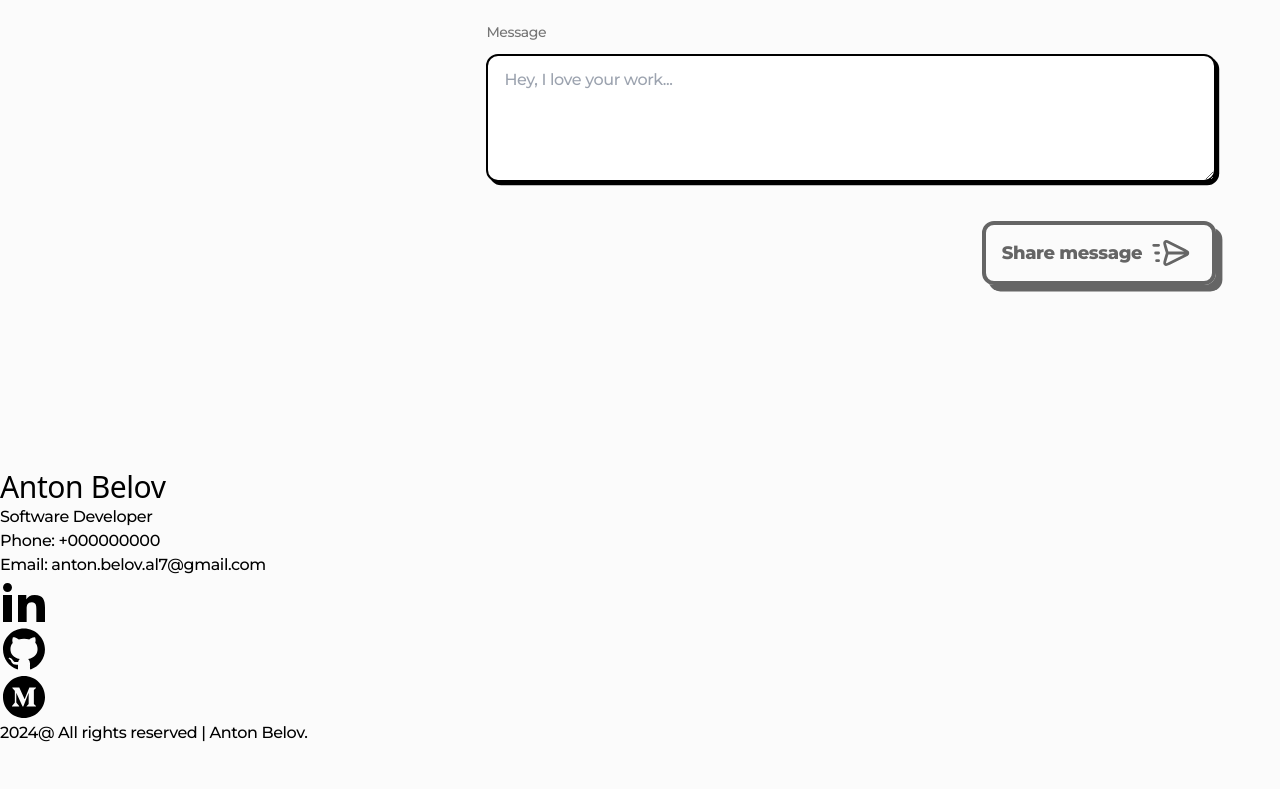
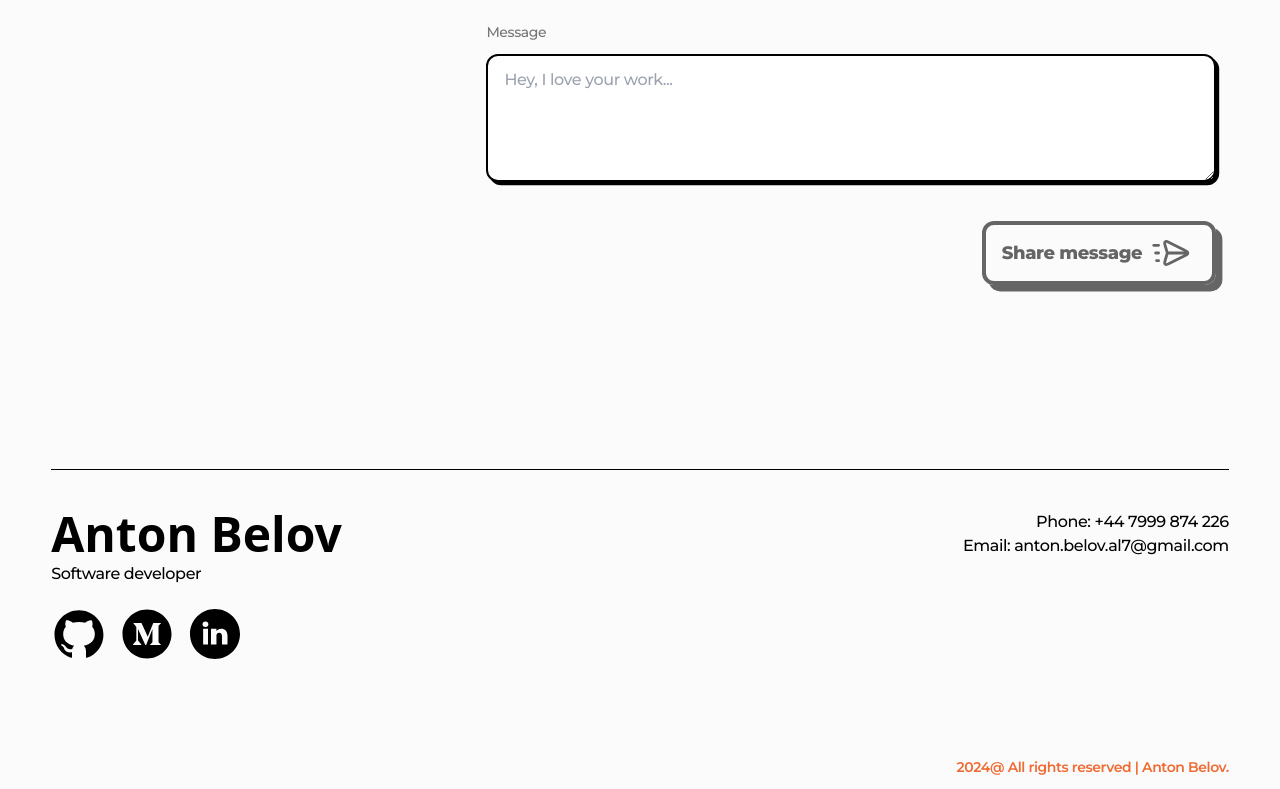
Before and after one commit to Commit2Cosmos/Porfolio-2.0, a Next.js app: page / in a window 1280 px wide. Shown: the part 2251-3040 px from the top of the page. Before the commit the page ends 2996 px from the top, so only its background shows below. Built offline with nearby package versions, Linux system fonts and the light colour scheme.

Commit message:
footer css done

```diff
--- a/src/app/components/contact/contact.tsx
+++ b/src/app/components/contact/contact.tsx
@@ -1,5 +1,4 @@
 import Form from "./form";
-import Image from "next/image"
 
 
 export default function Contact() {
--- a/src/app/components/footer/circles.tsx
+++ b/src/app/components/footer/circles.tsx
@@ -1,34 +1,29 @@
 import Link from 'next/link';
-import { ImLinkedin2 } from 'react-icons/im';
 import { AiFillGithub, AiFillMediumCircle } from 'react-icons/ai';
-import type { IconType } from 'react-icons'
+import Image from 'next/image';
 import paths from 'paths';
-
-
-interface CircleProps {
-    Icon: IconType,
-    link_url: string
-}
-
-
-function Circle(props: CircleProps) {
-
-    const { Icon, link_url } = props;
-
-    return (
-        <Link href={link_url}>
-            { <Icon size='48' /> }
-        </Link>
-    );
-}
 
 
 export default function Circles() {
     return (
-        <>
-            <Circle Icon={ ImLinkedin2 } link_url={paths.linkedin} />
-            <Circle Icon={ AiFillGithub } link_url={paths.github} />
-            <Circle Icon={ AiFillMediumCircle } link_url={paths.medium} />
-        </>
+        <div className="my-4 h-14
+        flex items-stretch gap-3
+        ">
+            <Link href={paths.github} className='flex items-center justify-center'>
+                <AiFillGithub className='w-full h-full' />
+            </Link>
+            <Link href={paths.medium} className='flex items-center justify-center'>
+                <AiFillMediumCircle className="w-full h-full" />
+            </Link>
+            <Link href={paths.linkedin} className='flex items-center justify-center'>
+                <Image
+                    src="/linkedin-round-svgrepo-com.svg"
+                    alt={'linkedin logo'}
+                    height="15"
+                    width="15"
+                    className='w-full h-full p-[0.2rem]'
+                />
+            </Link>
+        </div>
     );
 }
--- a/src/app/components/footer/footer.tsx
+++ b/src/app/components/footer/footer.tsx
@@ -3,20 +3,20 @@ import Circles from './circles'
 
 export default function Footer() {
     return (
-        <footer>
-            <div>
-                <h3>Anton Belov</h3>
-                <p>Software Developer</p>
+        <footer className="h-[40vh] border-t border-black mx-[4%] relative pt-10
+        flex justify-between items-start
+        ">
+            <div className="flex flex-col">
+                <h2 className="text-5xl tracking-normal font-black">Anton Belov</h2>
+                <p className="my-1">Software developer</p>
+                <Circles />
             </div>
-            <div>
-                <p>Phone: +000000000</p>
+            <div className="flex flex-col items-end">
+                <p>Phone: +44 7999 874 226</p>
                 <p>Email: anton.belov.al7@gmail.com</p>
             </div>
-            <div>
-                <Circles />
-            </div>
-            <div>
-                <p>2024@ All rights reserved | Anton Belov.</p>
+            <div className='absolute right-0 bottom-3 text-sm font-semibold'>
+                <p className='text-orange-xtra'>2024@ All rights reserved | Anton Belov.</p>
             </div>
         </footer>
     )
```
Also changed, not shown: public/linkedin-round-svgrepo-com.svg (added).
